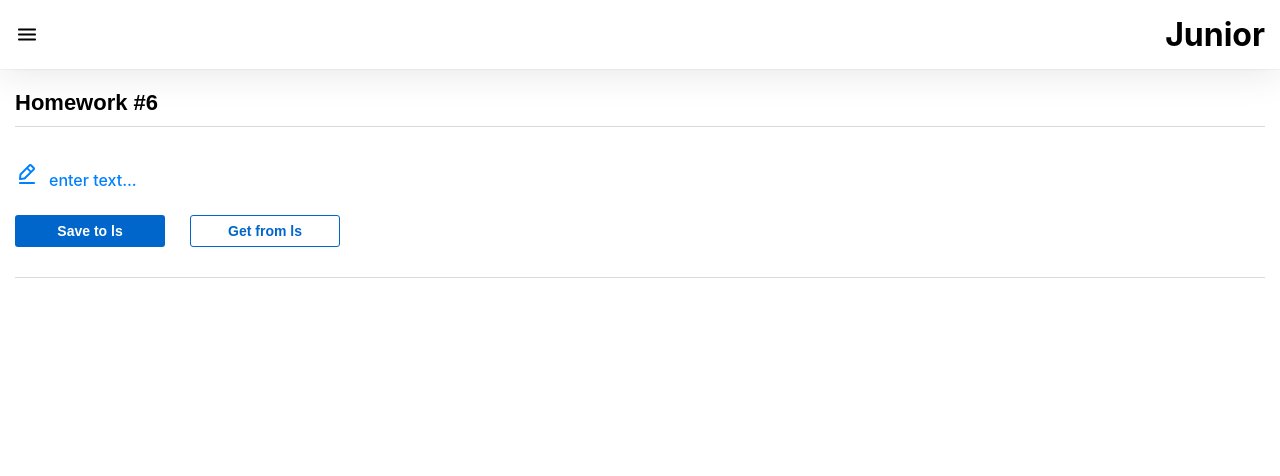
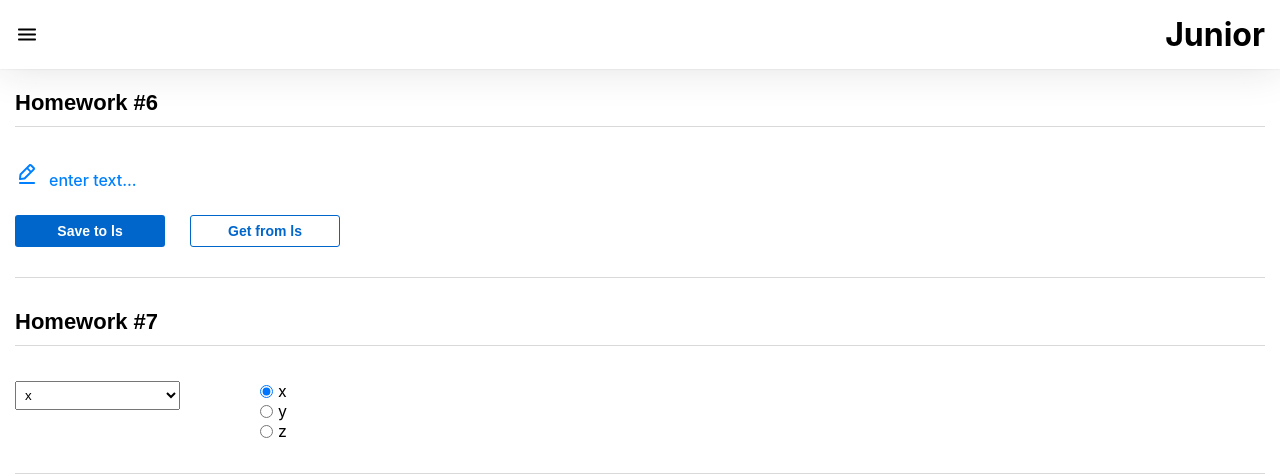
Before and after one commit to maksuchiha/reactPractice, a React (Create React App) app: page /#/junior in a window 1280 px wide. Shown: the top 476 px of the page. Built offline with nearby package versions, Linux system fonts and the light colour scheme.

Commit message:
hw7 complete

```diff
--- a/src/s2-homeworks/hw05/pages/Junior.tsx
+++ b/src/s2-homeworks/hw05/pages/Junior.tsx
@@ -1,7 +1,6 @@
 import React from 'react'
 import HW6 from "../../hw06/HW6";
-// import HW6 from '../../hw06/HW6'
-// import HW7 from '../../hw07/HW7'
+import HW7 from '../../hw07/HW7'
 // import HW8 from '../../hw08/HW8'
 // import HW9 from '../../hw09/HW9'
 
@@ -9,7 +8,7 @@ function Junior() {
     return (
         <div id={'hw5-page-junior'}>
             <HW6 />
-            {/*<HW7 />*/}
+            <HW7 />
             {/*<HW8 />*/}
             {/*<HW9 />*/}
         </div>
--- a/src/s2-homeworks/hw07/HW7.module.css
+++ b/src/s2-homeworks/hw07/HW7.module.css
@@ -1,2 +1,3 @@
 .container {
+    display: flex;
 }
--- a/src/s2-homeworks/hw07/HW7.tsx
+++ b/src/s2-homeworks/hw07/HW7.tsx
@@ -11,7 +11,12 @@ import s from './HW7.module.css'
 * 4 - сделать стили в соответствии с дизайном
 * */
 
-const arr = [
+export type selectorArrType = {
+    id: number
+    value: string
+}
+
+const arr: selectorArrType[] = [
     { id: 1, value: 'x' },
     { id: 2, value: 'y' },
     { id: 3, value: 'z' },
@@ -23,7 +28,6 @@ const HW7 = () => {
     return (
         <div id={'hw7'}>
             <div className={s2.hwTitle}>Homework #7</div>
-
             {/*демонстрация возможностей компонент:*/}
             <div className={s2.hw}>
                 <div className={s.container}>
--- a/src/s2-homeworks/hw07/common/c5-SuperSelect/SuperSelect.module.css
+++ b/src/s2-homeworks/hw07/common/c5-SuperSelect/SuperSelect.module.css
@@ -1,4 +1,8 @@
 .select {
+    min-width: 165px;
+    padding: 5px;
+    outline: none;
+    margin-right: 80px;
 }
 
 .select:focus {
--- a/src/s2-homeworks/hw07/common/c5-SuperSelect/SuperSelect.tsx
+++ b/src/s2-homeworks/hw07/common/c5-SuperSelect/SuperSelect.tsx
@@ -12,7 +12,7 @@ type DefaultSelectPropsType = DetailedHTMLProps<
 
 type SuperSelectPropsType = DefaultSelectPropsType & {
     options?: any[]
-    onChangeOption?: (option: any) => void
+    onChangeOption?: (option: number) => void
 }
 
 const SuperSelect: React.FC<SuperSelectPropsType> = ({
@@ -22,7 +22,7 @@ const SuperSelect: React.FC<SuperSelectPropsType> = ({
     onChangeOption,
     ...restProps
 }) => {
-    const mappedOptions: any[] = options
+    const mappedOptions: any = options
         ? options.map((o) => (
               <option
                   id={'hw7-option-' + o.id}
@@ -37,6 +37,9 @@ const SuperSelect: React.FC<SuperSelectPropsType> = ({
 
     const onChangeCallback = (e: ChangeEvent<HTMLSelectElement>) => {
         // делают студенты
+
+        onChangeOption && onChangeOption(+e.currentTarget.value)
+
     }
 
     const finalSelectClassName = s.select + (className ? ' ' + className : '')
--- a/src/s2-homeworks/hw07/common/c6-SuperRadio/SuperRadio.module.css
+++ b/src/s2-homeworks/hw07/common/c6-SuperRadio/SuperRadio.module.css
@@ -1,7 +1,9 @@
 .radio {
+    margin-right: 5px;
 }
 
 .radio::before {
+
 }
 
 
@@ -9,7 +11,10 @@
 }
 
 .label {
+    display: flex;
+    align-items: center;
 }
 
 .options {
+    margin-bottom: 2px;
 }
--- a/src/s2-homeworks/hw07/common/c6-SuperRadio/SuperRadio.tsx
+++ b/src/s2-homeworks/hw07/common/c6-SuperRadio/SuperRadio.tsx
@@ -36,6 +36,7 @@ const SuperRadio: React.FC<SuperRadioPropsType> = ({
 }) => {
     const onChangeCallback = (e: ChangeEvent<HTMLInputElement>) => {
         // делают студенты
+        onChangeOption && onChangeOption(+e.currentTarget.value)
     }
 
     const finalRadioClassName = s.radio + (className ? ' ' + className : '')
@@ -49,7 +50,9 @@ const SuperRadio: React.FC<SuperRadioPropsType> = ({
                       className={finalRadioClassName}
                       type={'radio'}
                       // name, checked, value делают студенты
-
+                      checked={o.id === value}
+                      name={name}
+                      value={o.id}
                       onChange={onChangeCallback}
                       {...restProps}
                   />
```
